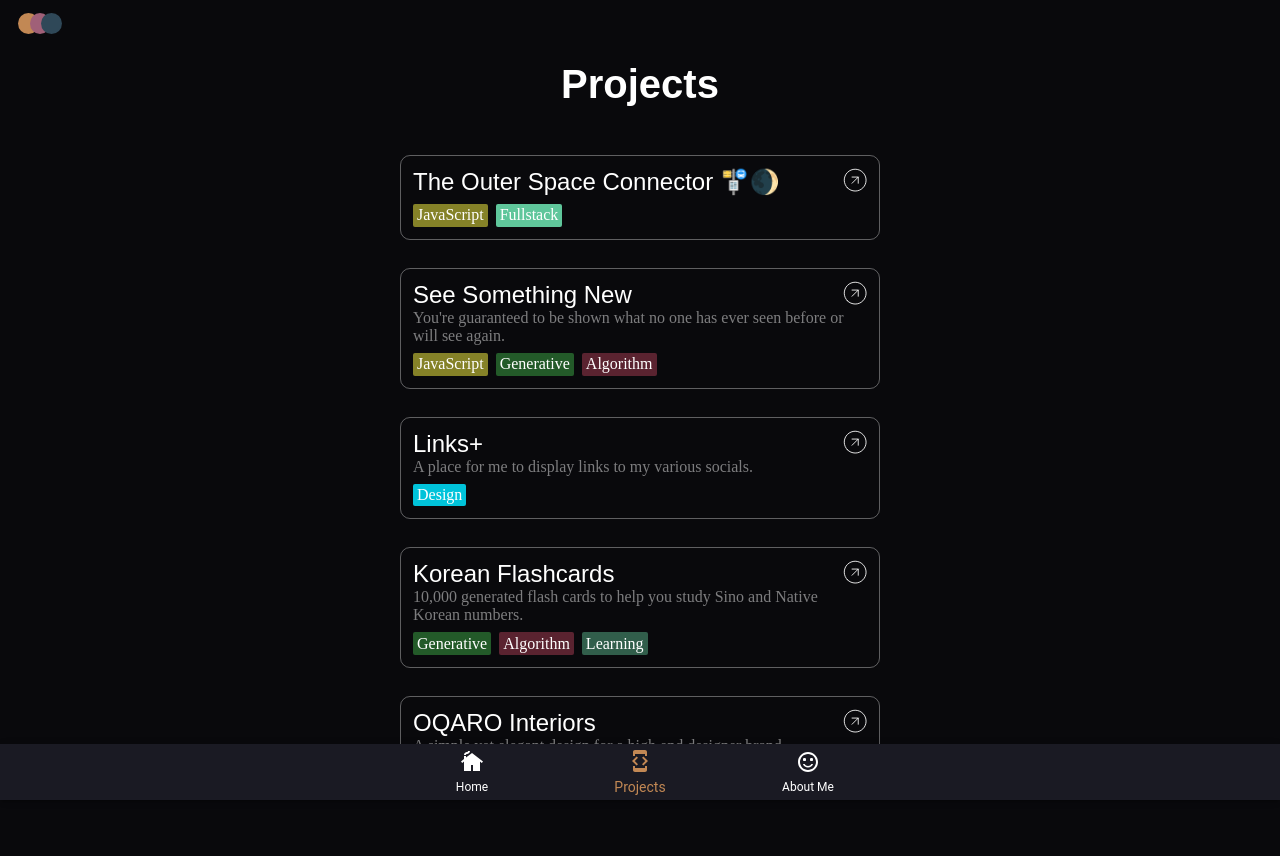
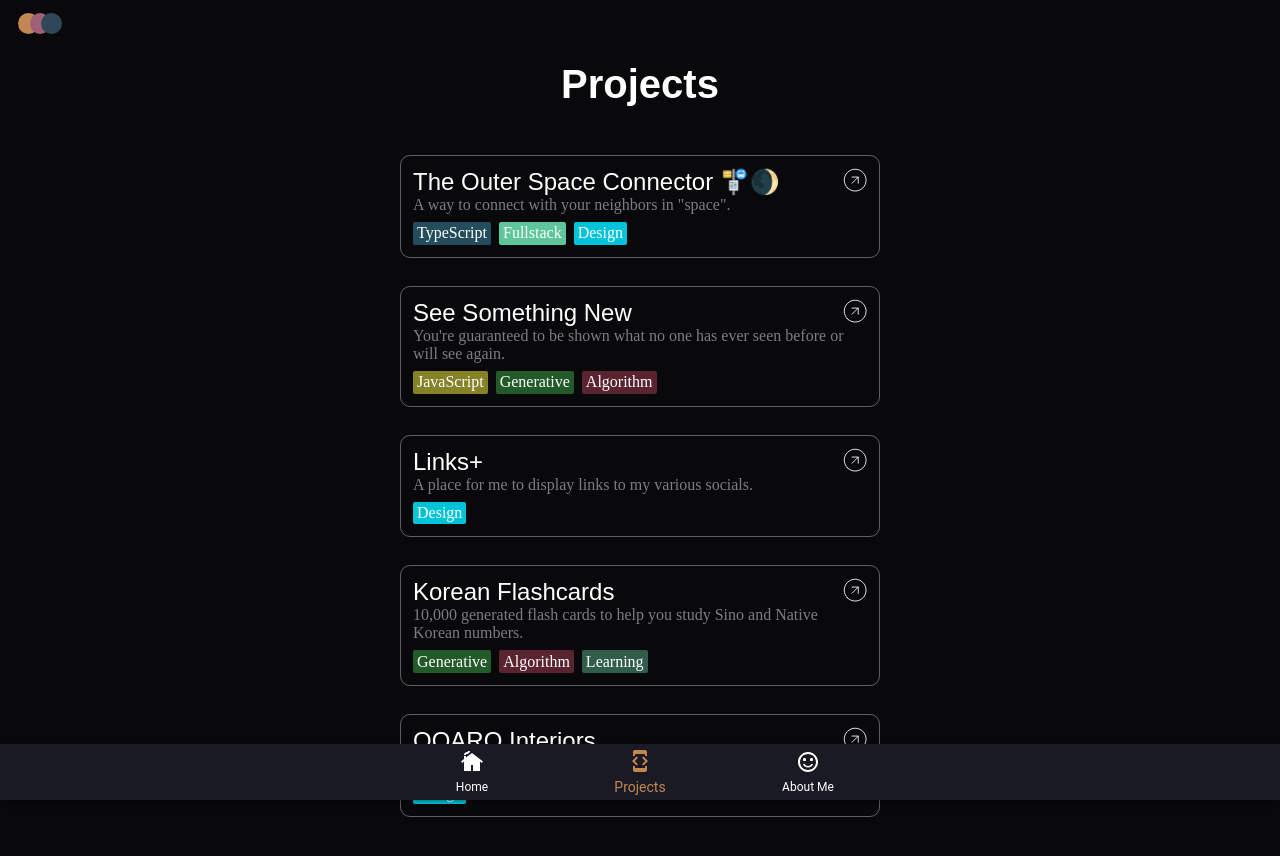
Before and after one commit to AdamDavisDeveloper/adams-portfolio, a React (Vite) app: page /projects in a window 1280 px wide. Shown: the top 856 px of the page. Built offline with nearby package versions, Linux system fonts and the light colour scheme; a web font is replaced by a local one.

Commit message:
Add OSC project data

```diff
--- a/src/Views/Projects/ProjectsData.ts
+++ b/src/Views/Projects/ProjectsData.ts
@@ -72,10 +72,10 @@ export const ProjectTileData: projectTileTypes[] = [
     // },
     {
         title: "The Outer Space Connector 🚏🌒",
-        description: "",
+        description: `A way to connect with your neighbors in "space".`,
         urlSlug: "outer-space-connector",
         imagePath: "",
-        tags: [ tags.javascript, tags.fullstack ],
+        tags: [ tags.typescript, tags.fullstack, tags.design ],
     },
     {
         title: "See Something New",
@@ -128,24 +128,24 @@ export const ProjectData = [
     },
     {
         id: "outer-space-connector",
-        title: "The Outer Space Connector",
-        subtitle: "",
-        writeUp: "",
+        title: "The Outer Space Connector 🚏🌒",
+        subtitle: "Connect to your neighbors in a hidden digital space.",
+        writeUp: "My brother and I were talking about how cool it would be to leave hidden QR codes around the towns where we live and see if anyone finds them and scans them with their phones. That lead to this idea which is a web app which creates QR codes that my bro and I can place in any location, and the QR codes will act as entry points to a digital message board which is only accessible at that location. This allows for random people to attach a message when they discover these QR codes and read messages from those who preceeded them. It's outer space bus-stop themed. [This project is being built currently]",
         liveURL: "",
         github: "",
         sections: [
             {
-                text: "Test",
+                text: `The "feel" of this website was important in making the user feel that they found something special and hidden. I gave a slight delay and a fade-in effect before you see anything on the website. This has the added benefit of weeding out trolls who wouldn't have a long enough attention span to wait 3 seconds for the UI to materialize. lol`,
                 imgPath: OuterConnector01,
                 vertical: false // image will be set above the text when true
             },
             {
-                text: "Test2",
+                text: "I continued using basic motion design here to give a more intentional feel to the website. Here you can see some transition ideas and the message board. This is still a work in progress and I would like each location to have a specified title given by my brother or I.",
                 imgPath: OuterConnector02,
                 vertical: false // image will be set above the text when true
             },
         ],
-        technologies: [ technologies.typescript, technologies.scss ]
+        technologies: [ technologies.typescript, technologies.scss, technologies.firebase, technologies.figma ]
     },
     {
         id: "see-something-new",
```
